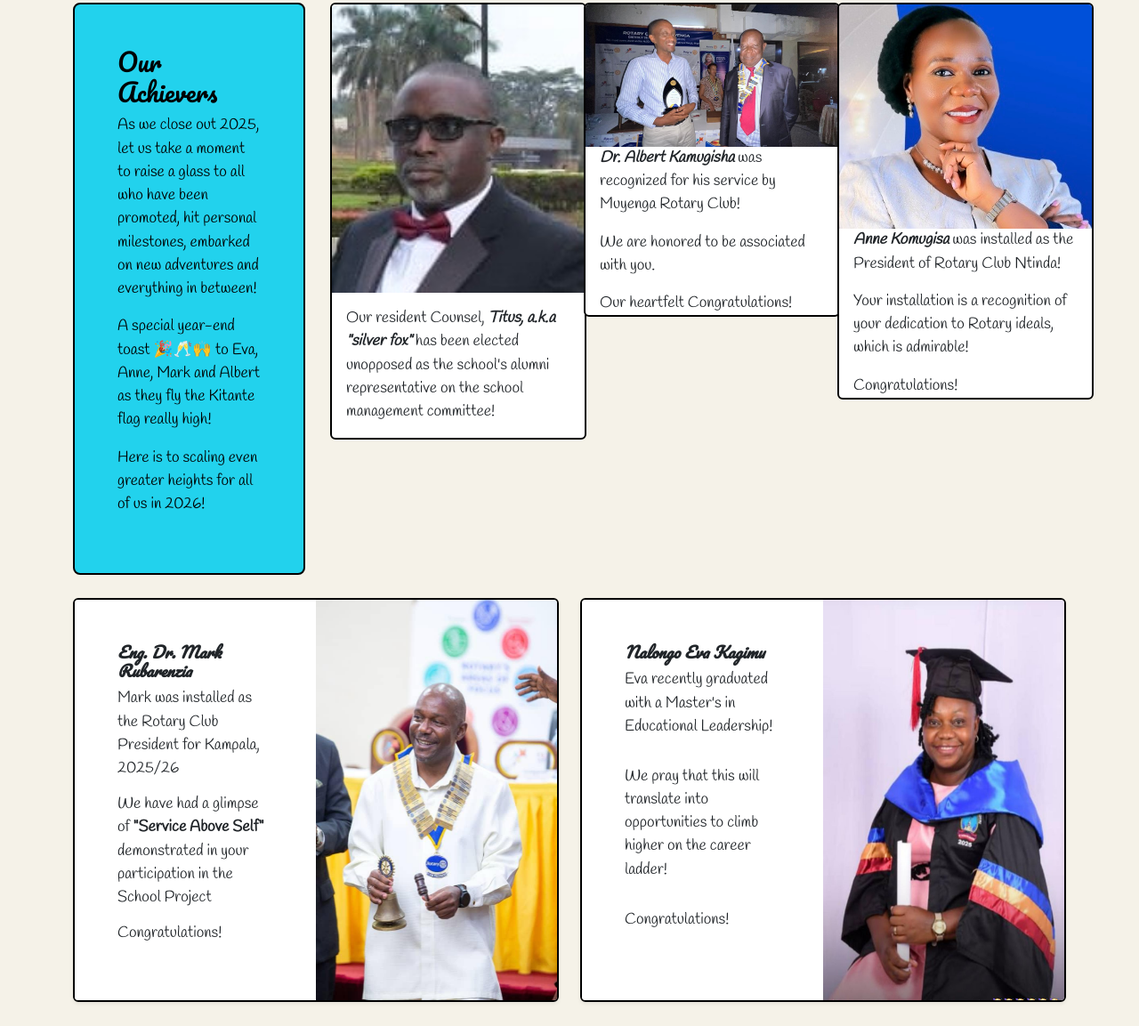
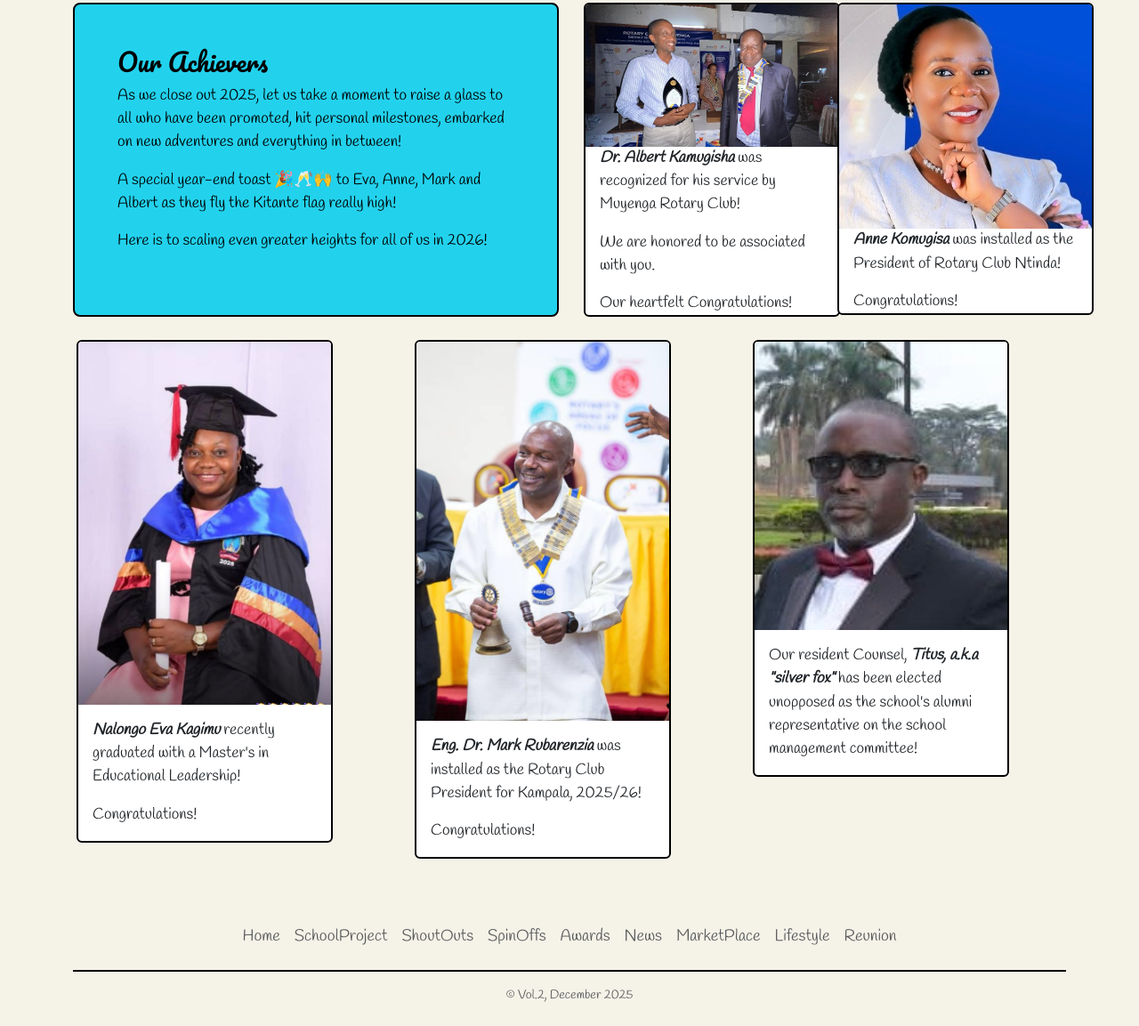
Before and after one commit to ckkisembo/KPS-draft-newsletter, a plain HTML site: page news.html in a window 1280 px wide. Shown: the part 962-2115 px from the top of the page at 89% size. Drawn offline with nearby package versions, Linux system fonts and the light colour scheme; a web font is replaced by a local one.

Commit message:
hopefully final changes

```diff
--- a/news.html
+++ b/news.html
@@ -37,7 +37,7 @@
     <section>
         <div class="container row px-3 py-3 my-4">
             <h2 class="display-5 fw-bold text-body-emphasis text-bg-tertiary" style="text-align: center;">Notice Board</h2>
-            <div class="col-lg-4 text-bg-info">
+            <div class="col-lg-4 text-bg-info my-3">
                 <h4 class="lead m-4">In the hustle and bustle of life, for a day, a week, a month, or even the whole year, you may have been too busy to keep up with the goings on in our small community.</h4>
                 <h4 class="lead m-4">Well, this is your opportunity to catch up; be sure to commiserate with those mourning and/or rejoice with those who are rejoicing.</h4>
             </div>
@@ -154,20 +154,12 @@
     <section>
         <div class="container">
             <div class="row">
-                <div class="col-lg-3 mb-3">
+                <div class="col-lg-6 mb-3">
                     <div class="h-100 p-5 text-bg-info border rounded-3">
                         <h2>Our Achievers</h2>
                         <p class="lead">As we close out 2025, let us take a moment to raise a glass to all who have been promoted, hit personal milestones, embarked on new adventures and everything in between!</p>
                         <p class="lead">A special year-end toast 🎉🥂🙌 to Eva, Anne, Mark and Albert as they fly the Kitante flag really high!</p>
                         <p class="lead">Here is to scaling even greater heights for all of us in 2026!</p>
-                    </div>
-                </div>
-                <div class="col-lg-3 px-3 mb-3">
-                    <div class="card" style="width: 18rem;">
-                        <img src="images/titus.jpg" class="card-img-top" alt="titus">
-                        <div class="card-body">
-                            <p class="lead card-text">Our resident Counsel, <strong><em>Titus, a.k.a "silver fox"</em></strong> has been elected unopposed as the school's alumni representative on the school management committee!</p>
-                        </div>
                     </div>
                 </div>
                 <div class="col-lg-3 px-3 mb-3">
@@ -182,7 +174,6 @@
                     <div class="card" style="width: 18rem;">
                         <img src="images/komugisa.jpg" class="card-img-top" alt="ann">
                         <p class="lead card-text px-3"><strong><em>Anne Komugisa</em></strong> was installed as the President of Rotary Club Ntinda!</p>
-                        <p class="lead card-text px-3">Your installation is a recognition of your dedication to Rotary ideals, which is admirable!</p>
                         <p class="lead card-text px-3">Congratulations!</p>
                     </div>
                 </div>
@@ -191,30 +182,30 @@
     </section>
     <section>
         <div class="container">
-            <div class="row mb-2">
-                <div class="col-md-6">
-                    <div class="row g-0 border rounded overflow-hidden flex-md-row mb-4 shadow-sm h-md-250 position-relative">
-                        <div class="col-6 p-5 d-flex flex-column position-static" style="background-color: white;">
-                            <h2 class="lead mb-2"><strong><em>Eng. Dr. Mark Rubarenzia</em></strong> </h2>
-                            <p class="lead card-text mb-auto">Mark was installed as the Rotary Club President for Kampala, 2025/26</p>
-                            <p class="lead card-text mb-auto">We have had a glimpse of <strong>"Service Above Self"</strong> demonstrated in your participation in the School Project</p>
+            <div class="row">
+                <div class="col-lg-4 px-3 mb-3">
+                    <div class="card" style="width: 18rem;">
+                        <img src="images/eva.jpg" class="card-img-top" alt="eva">
+                        <div class="card-body">
+                            <p class="lead card-text"><strong><em>Nalongo Eva Kagimu</em></strong> recently graduated with a Master's in Educational Leadership!</p>
                             <p class="lead card-text mb-auto">Congratulations!</p>
-                        </div>
-                        <div class="col-6 d-none d-lg-block">
-                           <img src="images/mark.jpg" class="card-img-top" width="450" height="450" alt="mark">
                         </div>
                     </div>
                 </div>
-                <div class="col-md-6">
-                    <div class="row g-0 border rounded overflow-hidden flex-md-row mb-4 shadow-sm h-md-250 position-relative">
-                        <div class="col-6 p-5 d-flex flex-column position-static" style="background-color: white;">
-                            <h2 class="lead mb-2"><strong><em>Nalongo Eva Kagimu</em></strong></h2>
-                            <p class="lead card-text mb-auto">Eva recently graduated with a Master's in Educational Leadership!</p>
-                            <p class="lead card-text mb-auto">We pray that this will translate into opportunities to climb higher on the career ladder!</p>
+                <div class="col-lg-4 px-3 mb-3">
+                    <div class="card" style="width: 18rem;">
+                        <img src="images/mark.jpg" class="card-img-top" alt="mark">
+                        <div class="card-body">
+                            <p class="lead card-text"><strong><em>Eng. Dr. Mark Rubarenzia</em></strong> was installed as the Rotary Club President for Kampala, 2025/26!</p>
                             <p class="lead card-text mb-auto">Congratulations!</p>
                         </div>
-                        <div class="col-6 d-none d-lg-block">
-                           <img src="images/eva.jpg" class="card-img-top" width="450" height="450" alt="eva">
+                    </div>
+                </div>
+                <div class="col-lg-4 px-3 mb-3">
+                    <div class="card" style="width: 18rem;">
+                        <img src="images/titus.jpg" class="card-img-top" alt="titus">
+                        <div class="card-body">
+                            <p class="lead card-text">Our resident Counsel, <strong><em>Titus, a.k.a "silver fox"</em></strong> has been elected unopposed as the school's alumni representative on the school management committee!</p>
                         </div>
                     </div>
                 </div>
```
Also changed, not shown: awards.html (+13 -13 lines).
